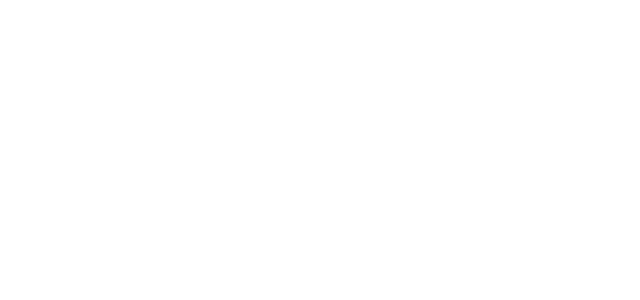
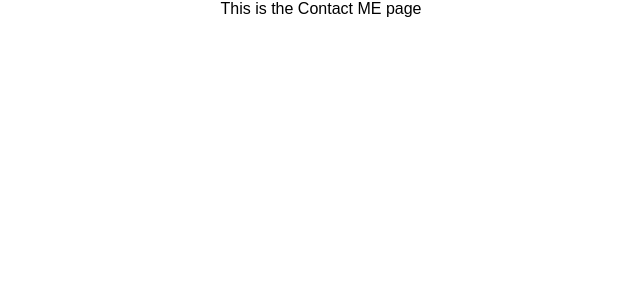
Before and after one commit to DillyDaily/afinney, a React (Create React App) app in the folder client/: page /contact in a window 1280 px wide. Shown: the top 300 px of the page, without its empty margins (319-959 px from the left). Built offline with nearby package versions, Linux system fonts and the light colour scheme; a web font is replaced by a local one.

Commit message:
changes to App.js and knexfile.js on server

```diff
--- a/client/src/App.js
+++ b/client/src/App.js
@@ -1,7 +1,8 @@
 import React, { Component } from 'react';
 import './App.css';
 import AllProjects from './components/user/AllProjects';
-import AboutMe from './components/user/AboutMe';
+import OneProject from './components/user/OneProject';
+import Contact from './components/user/Contact';
 import Login from './components/admin/Login';
 import AdminAllProjects from './components/admin/AdminAllProjects';
 import AdminOneProject from './components/admin/AdminOneProject';
@@ -25,7 +26,8 @@
             <Switch>
               {/* USERS */}
               <Route exact path="/" component={ AllProjects }/>
-              {/* <Route exact path="/about" component={ AboutMe }/> */}
+              <Route exact path="/projects/:id" component={ OneProject }/>
+              <Route exact path="/contact" component={ Contact }/>
               {/* ADIMIN */}
               {/* <Route exact path="/admin" component={ Login }/>
               <Route exact path="/admin/projects" component={ AdminAllProjects }/>
--- /dev/null
+++ b/client/src/components/user/Contact.js
@@ -0,0 +1,9 @@
+import React from 'react'
+
+const AboutMe = (props) => {
+  return (
+    <div>This is the Contact ME page</div>
+  )
+}
+
+export default AboutMe
```
Also changed, not shown: client/src/components/user/AboutMe.js (deleted).
